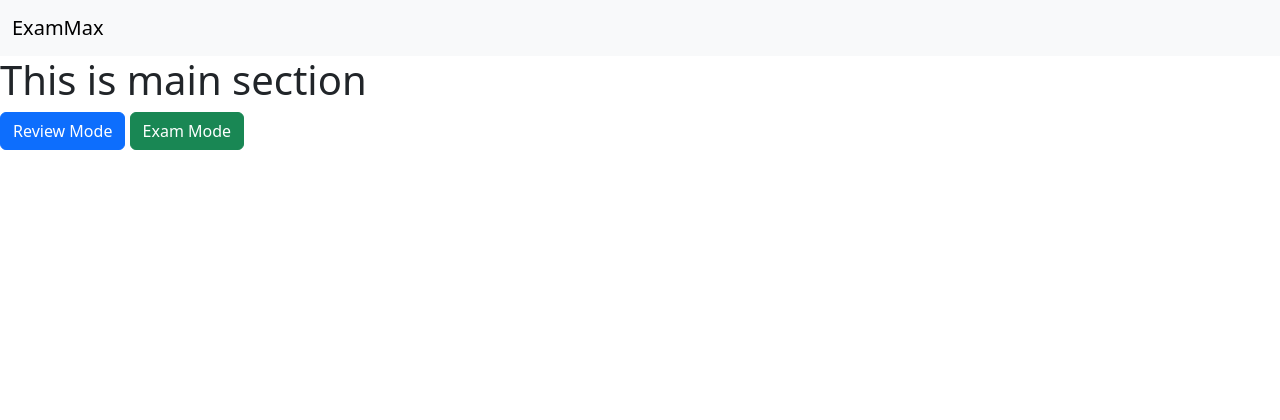
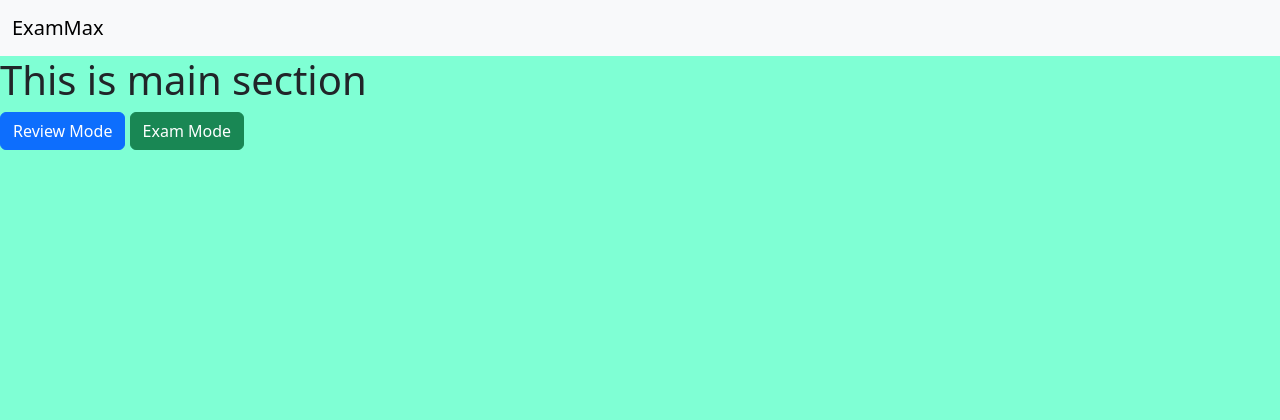
Before and after one commit to MargaretLai/Exam-Prep-App, a Django app: page / in a window 1280 px wide. Shown: the top 420 px of the page. Run offline with Django 5.2, Linux system fonts and the light colour scheme.

Commit message:
Added and connected with static style file

```diff
--- /dev/null
+++ b/appone/static/css/main.css
@@ -0,0 +1,3 @@
+body {
+    background-color: aquamarine;
+}
--- a/appone/templates/base.html
+++ b/appone/templates/base.html
@@ -1,3 +1,4 @@
+{% load static %}
 <!DOCTYPE html>
 <html lang="en">
 
@@ -8,6 +9,7 @@
     <!--Bootstrap CDN-->
     <link href="https://cdn.jsdelivr.net/npm/bootstrap@5.3.3/dist/css/bootstrap.min.css" rel="stylesheet"
         integrity="sha384-QWTKZyjpPEjISv5WaRU9OFeRpok6YctnYmDr5pNlyT2bRjXh0JMhjY6hW+ALEwIH" crossorigin="anonymous">
+    <link rel="stylesheet", href="{% static 'css/main.css' %}">
     <title>Exam Prep App</title>
 </head>
 
--- a/exam_prep_app/settings.py
+++ b/exam_prep_app/settings.py
@@ -116,7 +116,8 @@ USE_TZ = True
 # Static files (CSS, JavaScript, Images)
 # https://docs.djangoproject.com/en/5.0/howto/static-files/
 
-STATIC_URL = "static/"
+STATIC_URL = "/static/"
+
 
 # Default primary key field type
 # https://docs.djangoproject.com/en/5.0/ref/settings/#default-auto-field
```
